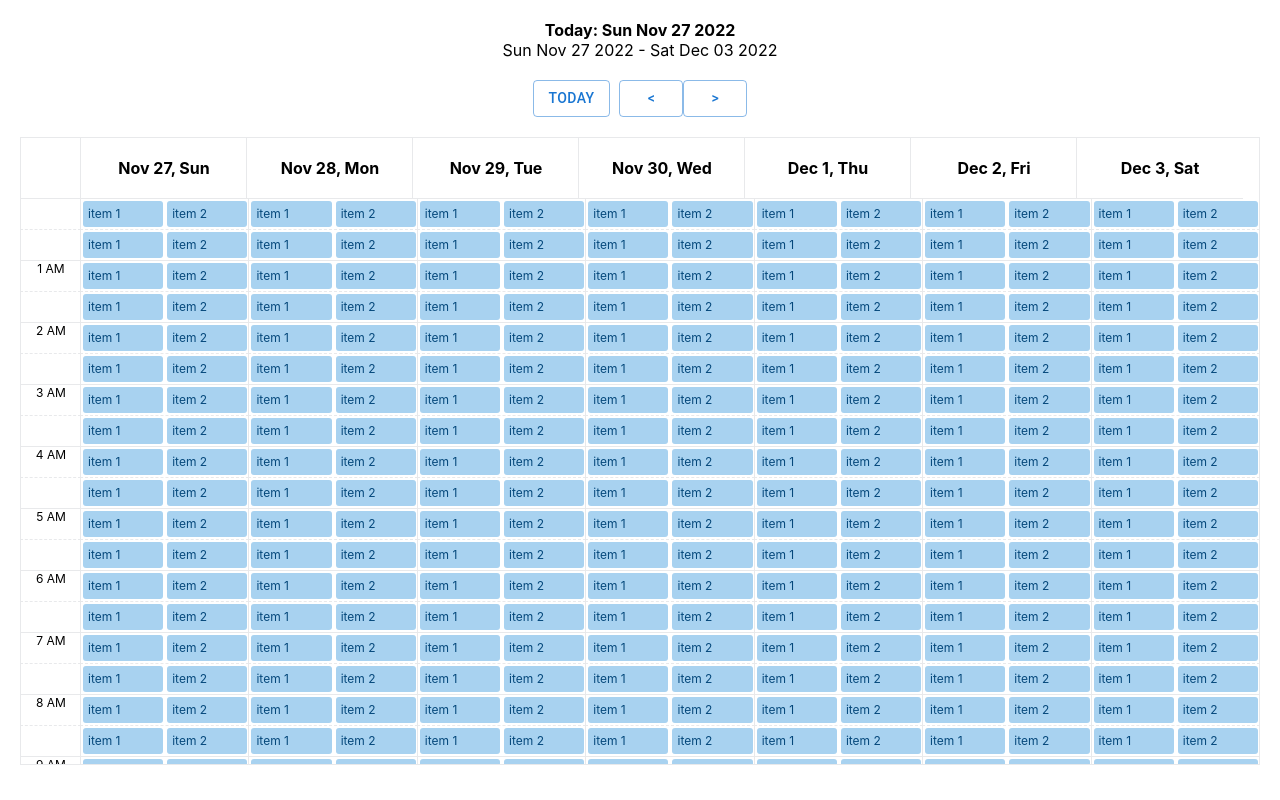
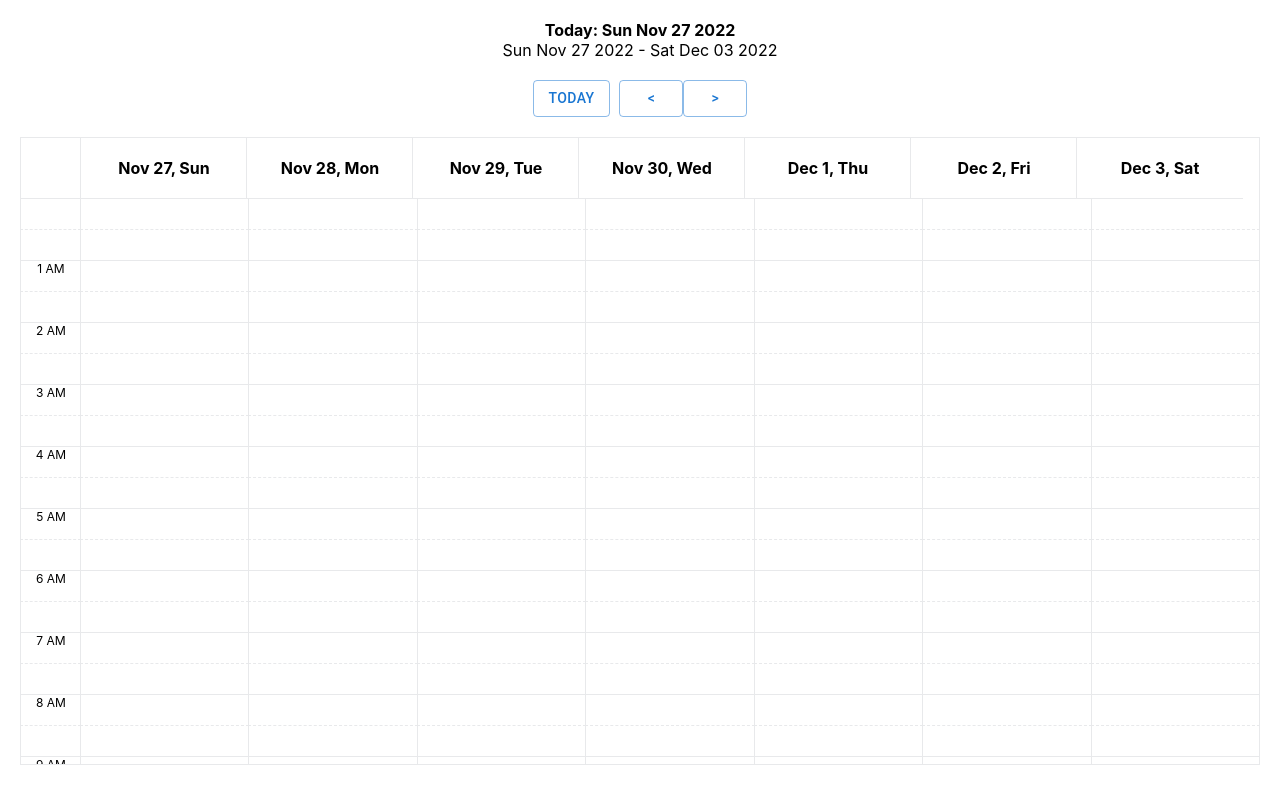
Before and after one commit to bbatjargal/appointment-calendar, a React (Create React App) app: page / in a window 1280 px wide. Built offline with nearby package versions, Linux system fonts and the light colour scheme.

Commit message:
adding event item

```diff
--- /dev/null
+++ b/src/Components/Calendar/AppointmentContext.js
@@ -0,0 +1,45 @@
+import { createContext, useState, useEffect } from 'react';
+
+export const AppointmentContext = createContext({
+    items: []
+});
+
+export function AppointmentContextProvider({ children }) {
+
+
+    var items = localStorage.getItem("appointments");
+
+    if (items === null) {
+        items = {};
+    }
+    else {
+        items = JSON.parse(items);
+    }
+
+    const [appointments, setAppointments] = useState(items);
+
+    const addAppointment = (item) => {
+
+        const keyExists = item.groupKey in appointments;
+        if(keyExists === false) {
+            appointments[item.groupKey] = [];
+        }
+        appointments[item.groupKey].push(item);
+
+        setAppointments({...appointments});
+    };
+
+    useEffect(() => {
+        localStorage.setItem('appointments', JSON.stringify(appointments));
+    }, [appointments]);
+
+
+    return (
+        <AppointmentContext.Provider value={{
+            items: appointments,
+            addAppointment: addAppointment
+        }}>
+            { children }
+        </AppointmentContext.Provider>
+    );
+};
--- a/src/Components/Calendar/Calendar.js
+++ b/src/Components/Calendar/Calendar.js
@@ -1,14 +1,17 @@
 import CalendarView from './View/CalendarView';
 import { CalendarContextProvider } from './CalendarContext';
+import { AppointmentContextProvider } from './AppointmentContext';
 
 function Calendar()
 {
     return (
         <>
             <CalendarContextProvider>
-                <div className="calendarContainer">
-                    <CalendarView />
-                </div>
+                <AppointmentContextProvider>
+                    <div className="calendarContainer">
+                        <CalendarView />
+                    </div>
+                </AppointmentContextProvider>
             </CalendarContextProvider>
         </>
     );
--- a/src/Components/Calendar/CalendarContext.js
+++ b/src/Components/Calendar/CalendarContext.js
@@ -1,8 +1,6 @@
-import { createContext, useState, useEffect, useRef, useCallback } from 'react';
+import { createContext, useState, useEffect, useCallback } from 'react';
 
 import Utils from './Utils';
-
-
 
 export const CalendarContext = createContext({
     currentDatetime: null,
@@ -21,15 +19,12 @@ export const CalendarContext = createContext({
     decrementOffset: null,
 });
 
-
 export function CalendarContextProvider({ children }) {
-
     const daysOfWeek = ["Sunday", "Monday", "Tuesday", "Wednesday", "Thursday", "Friday", "Saturday"];
     const daysOfWeekAbbr = ["Sun", "Mon", "Tue", "Wed", "Thu", "Fri", "Sat"];
     const fullnameOfMonths = [ "January", "February", "March", "April", "May", "June",
                                "July", "August", "September", "October", "November", "December" ];
     const nameOfMonthsAbbr = [ "Jan", "Feb", "Mar", "Apr", "May", "Jun", "Jul", "Aug", "Sep", "Oct", "Nov", "Dec" ];
-
 
     const now = new Date();
     const dtStartOfRange = Utils.addDays(now, 0 - now.getDay()).toString();
@@ -40,11 +35,9 @@ export function CalendarContextProvider({ children }) {
     const [startDatetime, setStartDatetime] = useState(dtStartOfRange);
     const [endDatetime, setEndDatetime] = useState(dtEndOfRange);
 
-    const [viewType, setViewType] = useState('weekly');
     const [offset, setOffset] = useState(0);
     const [offsetUnit, setOffsetUnit] = useState(7);
-
-    // const toggleVisible = (value) => { setOffset(value) };
+    const [viewType, setViewType] = useState('weekly');
 
     const setCurrentOffset = (value) => {
         setOffset(value);
@@ -69,16 +62,10 @@ export function CalendarContextProvider({ children }) {
         updateDateRange();
     }, [updateDateRange]);
 
-
-
     //const dtSelected  = Utils.addDays(dtActive, dayIndex - now.getDay());
-
-
     //const setStartOfRange = (value) => {
     //    setStartDatetime();
     //};
-
-
 
     /*
     const currentDatetime = {
--- a/src/Components/Calendar/Utils.js
+++ b/src/Components/Calendar/Utils.js
@@ -4,6 +4,23 @@ const Utils = {
         var result = new Date(date);
         result.setDate(result.getDate() + days);
         return result;
+    },
+    createGroupKey: function (year, month, day, hour, period, part) {
+        var groupKey = "";
+        groupKey += year.toString();
+        groupKey += month.toString().padStart(2,"0");
+        groupKey += day.toString().padStart(2,"0");
+        groupKey += hour.toString().padStart(2,"0");
+
+        if(period === 'AM')
+            groupKey += '1';
+        else
+            groupKey += '2';
+        if(part === 'first')
+            groupKey += '1';
+        else
+            groupKey += '2';
+        return groupKey;
     }
 };
 
--- a/src/Components/Calendar/View/Weekly/CellInMinute.js
+++ b/src/Components/Calendar/View/Weekly/CellInMinute.js
@@ -4,10 +4,9 @@ import { useState, useContext } from 'react';
 import { Box, ThemeProvider, createTheme } from '@mui/system';
 import { DialogTitle, DialogActions, DialogContent } from '@mui/material';
 import { Dialog, Button, TextField, Stack } from '@mui/material';
-import Paper from '@mui/material/Paper';
-import { styled } from '@mui/material/styles';
 
 import { CalendarContext } from '../../CalendarContext';
+import { AppointmentContext } from '../../AppointmentContext';
 import Utils from './../../Utils';
 /*
 import Dialog from '@mui/material/Dialog';
@@ -26,21 +25,52 @@ const themeLight = createTheme({
 function CellInMinute({ dayIndex=-1, part = 'first', hour=0, period='' })
 {
     const [open, setOpen] = useState(false);
-    const [selectedDatetime, setSelectedDatetime] = useState(null);
     const calendarContext = useContext(CalendarContext);
-    const [count, setCount] = useState(0);
+    const appointmentContext = useContext(AppointmentContext);
 
-    var appointments = ["item 1", "item 2"];
+    const activatedDatime = new Date(calendarContext.activatedDatetime);
+    const dtSelected = Utils.addDays(calendarContext.activatedDatetime, dayIndex - activatedDatime.getDay());
+    // const groupKey = "".concat(dtSelected.getFullYear(), dtSelected.getMonth() + 1, dtSelected.getDate(), dtSelected.getHours(), part === 'first' ? 1 : 2);
+    const groupKey = Utils.createGroupKey(dtSelected.getFullYear(),
+                                          dtSelected.getMonth() + 1,
+                                          dtSelected.getDate(),
+                                          hour,
+                                          period,
+                                          part);
+    const [eventKey, setEventKey] = useState('');
+    const [eventGroupKey, setEventGroupKey] = useState(groupKey);
+    const [selectedDatetime, setSelectedDatetime] = useState(dtSelected.toString());
+    const [eventTitle, setEventTitle] = useState('');
+    const [eventDescription, setEventDescription] = useState('');
 
 
-    const handleClickOnCell = ({ dayIndex, part, hour, period, currentDatetime }) => {
-        const now = new Date(currentDatetime);
-        const selected  = Utils.addDays(currentDatetime, dayIndex - now.getDay()).toDateString();
-        setSelectedDatetime(selected);
+    const handleClickOnCell = ({ dayIndex, part, hour, period }) => {
+        const dt  = Utils.addDays(activatedDatime, dayIndex - activatedDatime.getDay());
+        const dtSelected = new Date(dt.getFullYear(), dt.getMonth() + 1, dt.getDate(), hour, dt.getMinutes());
+
+
+        setSelectedDatetime(dtSelected.toDateString());
+        console.log(dtSelected);
+        console.log(groupKey);
         setOpen(true);
-        //console.log(dayIndex, part, hour, period);
     };
+
     const handleClose =() => {
+        setOpen(false);
+    };
+
+    const handleClickOnSave = () => {
+        const txtEventKey = nanoid();
+
+        setEventKey(txtEventKey);
+
+        appointmentContext.addAppointment({
+            key: txtEventKey,
+            groupKey: eventGroupKey,
+            title: eventTitle,
+            desc: eventDescription,
+            datetime: selectedDatetime,
+        });
         setOpen(false);
     };
 
@@ -49,7 +79,7 @@ function CellInMinute({ dayIndex=-1, part = 'first', hour=0, period='' })
         part: part,
         hour: hour,
         period: period,
-        currentDatetime: calendarContext.currentDatetime,
+        // activatedDatime: activatedDatime
     };
 
     var listOfClasses = ["cellBorderLeft", "cell", "cellHourText"];
@@ -63,6 +93,8 @@ function CellInMinute({ dayIndex=-1, part = 'first', hour=0, period='' })
         listOfClasses.push("cellBorderTopDashed");
     }
 
+    const groupKeyExits = (eventGroupKey in appointmentContext.items);
+
     return (
         <>
             <ThemeProvider theme={themeLight}>
@@ -70,9 +102,9 @@ function CellInMinute({ dayIndex=-1, part = 'first', hour=0, period='' })
                     onClick={ () => handleClickOnCell(cellPayload) }  >
                         <Stack direction="row" spacing={0}>
                             {
-                                appointments.map((item, i) => {
+                                groupKeyExits && appointmentContext.items[eventGroupKey].map((item, i) => {
                                     return (
-                                        <div key={nanoid()} className="calendarItem" style={{ width: "100%" }}>{ item }</div>
+                                        <div key={nanoid()} className="calendarItem" style={{ width: "100%" }}>{ item.title } </div>
                                     );
                                 })
                             }
@@ -83,28 +115,35 @@ function CellInMinute({ dayIndex=-1, part = 'first', hour=0, period='' })
             <Dialog open={open} onClose={handleClose}>
                 <DialogTitle>New event - {selectedDatetime}</DialogTitle>
                 <DialogContent>
+                    <input type="hidden" value={ eventKey } />
+                    <input type="hidden" value={ eventGroupKey } />
+                    <input type="hidden" value={ selectedDatetime } />
                     <TextField
                         margin="dense"
                         autoFocus
-                        id="name"
+                        id="txtTitle"
                         label="Title"
                         fullWidth
                         variant="standard"
                         autoComplete='off'
+                        value={eventTitle}
+                        onChange={(e) => { setEventTitle(e.target.value); }}
                     />
                     <TextField
                         margin="dense"
-                        id="name"
+                        id="txtDescription"
                         label="Description"
                         multiline
                         rows={3}
                         fullWidth
                         variant="standard"
+                        value={eventDescription}
+                        onChange={(e) => { setEventDescription(e.target.value); }}
                     />
                 </DialogContent>
                 <DialogActions>
                     <Button onClick={handleClose}>Cancel</Button>
-                    <Button onClick={handleClose}>Save</Button>
+                    <Button type="submit" onClick={handleClickOnSave}>Save</Button>
                 </DialogActions>
             </Dialog>
         </>
@@ -112,9 +151,9 @@ function CellInMinute({ dayIndex=-1, part = 'first', hour=0, period='' })
 
 }
 
-function clickOnCell({ dayIndex, part, hour, period })
-{
-}
+//function clickOnCell({ dayIndex, part, hour, period })
+//{
+//}
 
 
 export default CellInMinute;
--- a/src/Components/Calendar/View/Weekly/ViewWeekly.js
+++ b/src/Components/Calendar/View/Weekly/ViewWeekly.js
@@ -1,5 +1,5 @@
-import { useRef, useState, useContext } from 'react';
-import { Box, Grid, Stack, Container, Button } from '@mui/material';
+import { useContext } from 'react';
+import { Box, Grid, Stack, Button } from '@mui/material';
 import { nanoid } from 'nanoid';
 
 import DayColumnHourly from './DayColumnHourly';
--- a/src/Components/Calendar/View/base/ViewLeft.js
+++ b/src/Components/Calendar/View/base/ViewLeft.js
@@ -1,4 +1,3 @@
-import { useRef } from 'react';
 import HourCell from "./HourCell";
 
 function ViewLeft()
```
